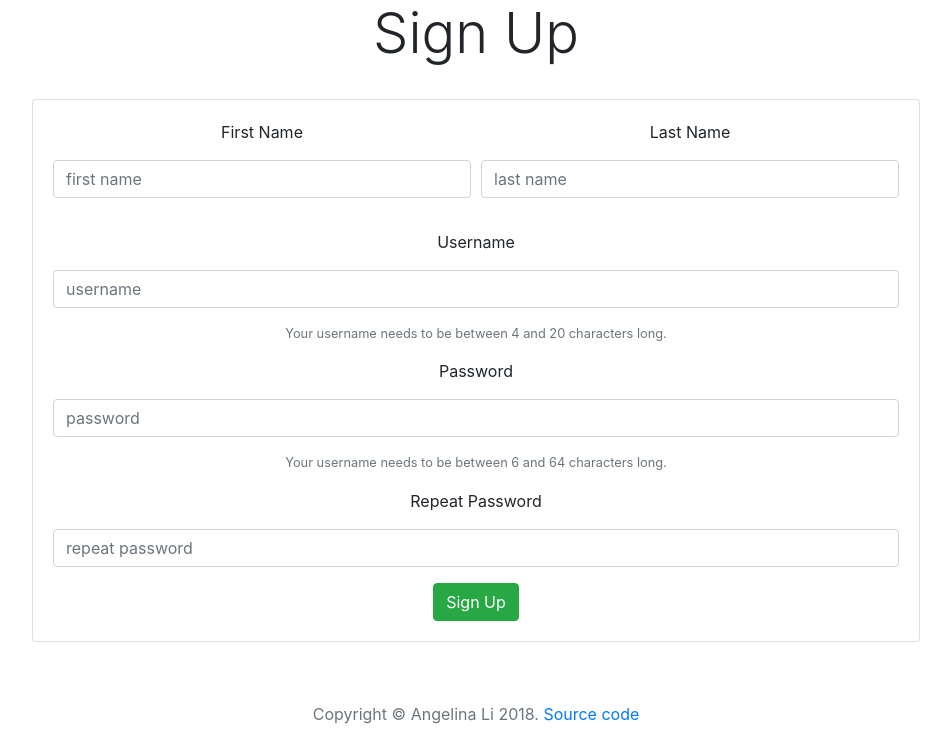
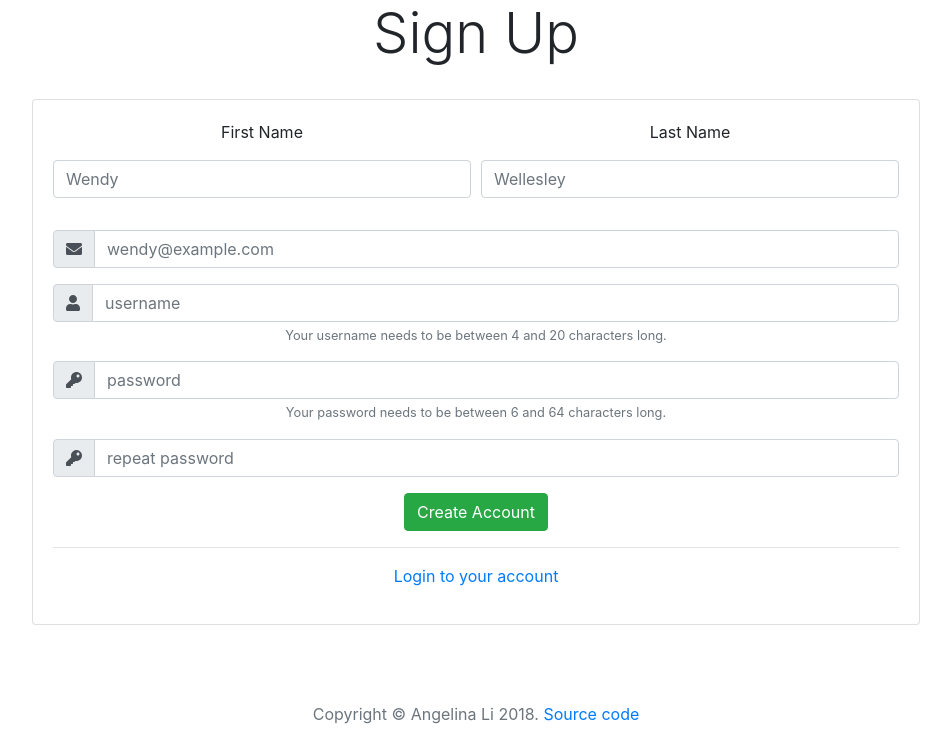
Before and after one commit to angelinahli/meet-me-2, a Flask app: page /signup/ in a window 1280 px wide. Shown: the part 56-800 px from the top of the page, without its empty margins (164-1115 px from the left). Run offline with Flask 2, Linux system fonts and the light colour scheme; some libraries are stand-ins or nearby versions.

Commit message:
updated login/sign in form designs

```diff
--- a/app/forms.py
+++ b/app/forms.py
@@ -1,6 +1,6 @@
 from flask_wtf import FlaskForm
 from wtforms import StringField, PasswordField, DateTimeField, IntegerField, BooleanField, SubmitField
-from wtforms.validators import DataRequired, Length, EqualTo
+from wtforms.validators import DataRequired, Length, EqualTo, Email
 
 from program_info import info
 
@@ -33,6 +33,7 @@ class LoginForm(FlaskForm):
 class SignUpForm(FlaskForm):
     first_name = StringField("First Name", validators=[DataReqMsg()])
     last_name = StringField("Last Name", validators=[DataReqMsg()])
+    email = StringField("Email", validators=[DataReqMsg(), Email()])
     username = StringField("Username", validators=[
         DataReqMsg(),
         LengthMsg(info["username"], "username")
--- a/app/templates/base.html
+++ b/app/templates/base.html
@@ -84,6 +84,7 @@ description: base template for flask app
   <script src="https://code.jquery.com/jquery-3.2.1.slim.min.js" integrity="sha384-KJ3o2DKtIkvYIK3UENzmM7KCkRr/rE9/Qpg6aAZGJwFDMVNA/GpGFF93hXpG5KkN" crossorigin="anonymous"></script>
   <script src="https://cdnjs.cloudflare.com/ajax/libs/popper.js/1.12.9/umd/popper.min.js" integrity="sha384-ApNbgh9B+Y1QKtv3Rn7W3mgPxhU9K/ScQsAP7hUibX39j7fakFPskvXusvfa0b4Q" crossorigin="anonymous"></script>
   <script src="https://maxcdn.bootstrapcdn.com/bootstrap/4.0.0/js/bootstrap.min.js" integrity="sha384-JZR6Spejh4U02d8jOt6vLEHfe/JQGiRRSQQxSfFWpi1MquVdAyjUar5+76PVCmYl" crossorigin="anonymous"></script>
+  <script defer src="https://use.fontawesome.com/releases/v5.0.8/js/all.js" integrity="sha384-SlE991lGASHoBfWbelyBPLsUlwY1GwNDJo3jSJO04KZ33K2bwfV9YBauFfnzvynJ" crossorigin="anonymous"></script>
   {% block js %}{% endblock %}
 </body>
 </html>
--- a/app/templates/sign_up.html
+++ b/app/templates/sign_up.html
@@ -13,50 +13,74 @@
       <div class="form-row">
         <div class="form-group col-md-6">
           <label for="fname">{{ form.first_name.label }}</label>
-          <p>{{ form.first_name(id="fname", class_="form-control", placeholder="first name") }}</p>
+          <p>{{ form.first_name(id="fname", class_="form-control", placeholder="Wendy") }}</p>
           {% for m in form.first_name.errors %}
             <small class="text-error form-text text-muted">{{ m }}</small>
           {% endfor %}
         </div>
         <div class="form-group col-md-6">
           <label for="lname">{{ form.last_name.label }}</label>
-          <p>{{ form.last_name(id="lname", class_="form-control", placeholder="last name") }}</p>
+          <p>{{ form.last_name(id="lname", class_="form-control", placeholder="Wellesley") }}</p>
           {% for m in form.last_name.errors %}
             <small class="text-error form-text text-muted">{{ m }}</small>
           {% endfor %}
         </div>
       </div>
 
-      <label for="username">{{ form.username.label }}</label>
+      <div class="input-group">
+        <div class="input-group-prepend">
+          <span class="input-group-text" id="email"><i class="fas fa-envelope"></i></span>
+        </div>
+        {{ form.email(id="email", class_="form-control", aria_label="email", aria_describedby=email, placeholder="wendy@example.com") }}
+      </div>
       <div class="form-group">
-        <p>{{ form.username(id="username", class_="form-control", placeholder="username") }}</p>
-        <small class="form-text text-muted">Your username needs to be between {{ info['username']['min'] }} and {{ info['username']['max'] }} characters long.</small>
+        {% for m in form.email.errors %}
+          <small class="text-error form-text text-muted">{{ m }}</small>
+        {% endfor %}
+      </div>
 
+      <div class="input-group">
+        <div class="input-group-prepend">
+          <span class="input-group-text" id="username"><i class="fas fa-user"></i></span>
+        </div>
+        {{ form.username(id="username", class_="form-control", aria_label="username", aria_describedby=username, placeholder="username") }}
+      </div>
+      <small class="form-text text-muted">Your username needs to be between {{ info['username']['min'] }} and {{ info['username']['max'] }} characters long.</small>
+      <div class="form-group">
         {% for m in form.username.errors %}
           <small class="text-error form-text text-muted">{{ m }}</small>
         {% endfor %}
       </div>
 
-      <label for="password">{{ form.password.label }}</label>
+      <div class="input-group">
+        <div class="input-group-prepend">
+          <span class="input-group-text" id="password"><i class="fas fa-key"></i></span>
+        </div>
+        {{ form.password(id="password", class_="form-control", aria_label="password", aria_describedby=password, placeholder="password") }}
+      </div>
+      <small class="form-text text-muted">Your password needs to be between {{ info['password']['min'] }} and {{ info['password']['max'] }} characters long.</small>
       <div class="form-group">
-        <p>{{ form.password(id="password", class_="form-control", placeholder="password") }}</p>
-        <small class="form-text text-muted">Your username needs to be between {{ info['password']['min'] }} and {{ info['password']['max'] }} characters long.</small>
         {% for m in form.password.errors %}
           <small class="text-error form-text text-muted">{{ m }}</small>
         {% endfor %}
       </div>
 
-      <label for="confirm">{{ form.confirm.label }}</label>
+      <div class="input-group">
+        <div class="input-group-prepend">
+          <span class="input-group-text" id="confirm"><i class="fas fa-key"></i></span>
+        </div>
+        {{ form.confirm(id="confirm", class_="form-control", aria_label="confirm", aria_describedby=confirm, placeholder="repeat password") }}
+      </div>
       <div class="form-group">
-        <p>{{ form.confirm(id="confirm", class_="form-control", placeholder="repeat password") }}</p>
         {% for m in form.confirm.errors %}
           <small class="text-error form-text text-muted">{{ m }}</small>
         {% endfor %}
       </div>
 
-      <button type="submit" class="btn btn-success">Sign Up</button>
-
+      <p>{{ form.submit(class_="btn btn-success") }}</p>
     </form>
+    <hr>
+    <p><a href="{{ url_for('login') }}">Login to your account</a></p>
   </div>
 </div>
 {% endblock %}
```
Also changed, not shown: app/templates/login.html (+12 -4 lines).
